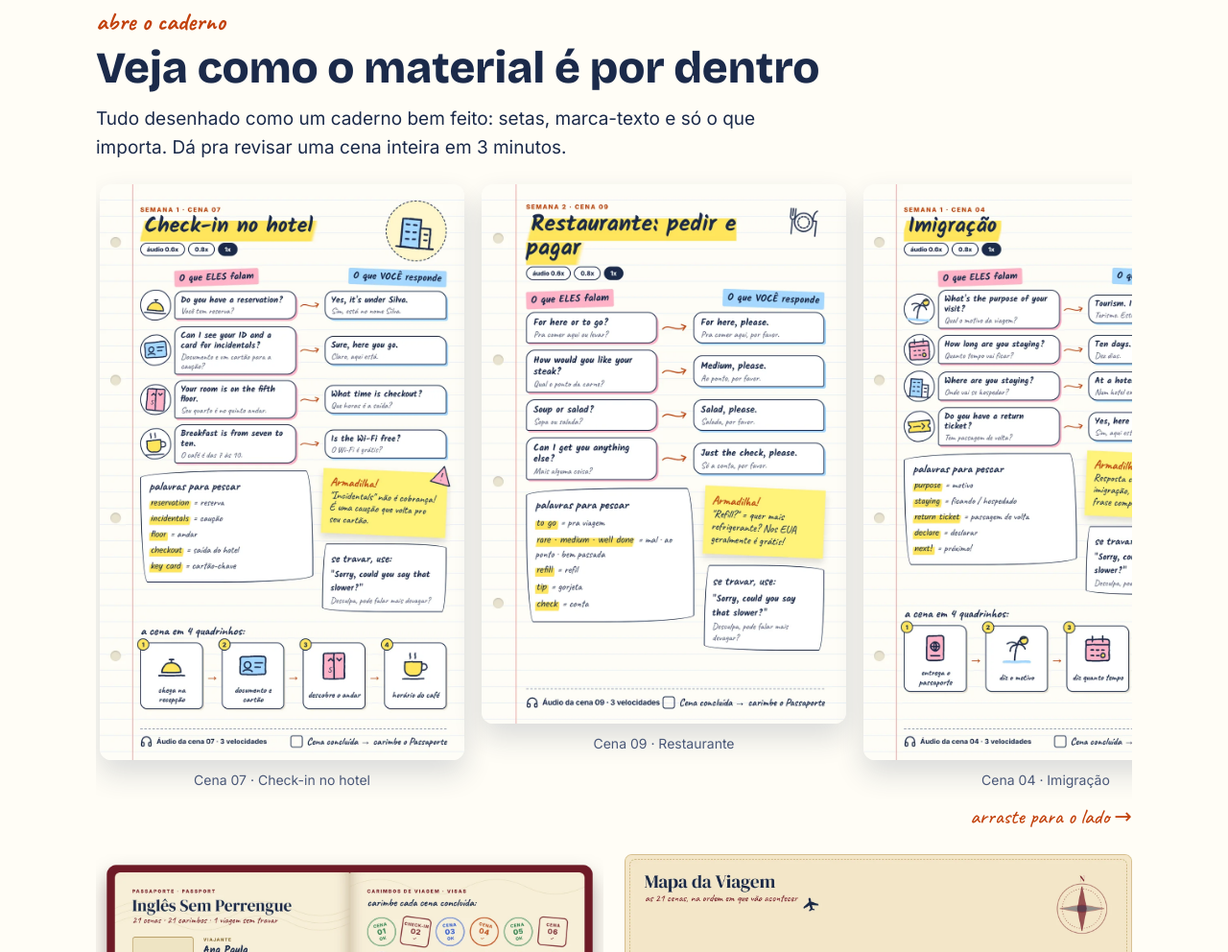
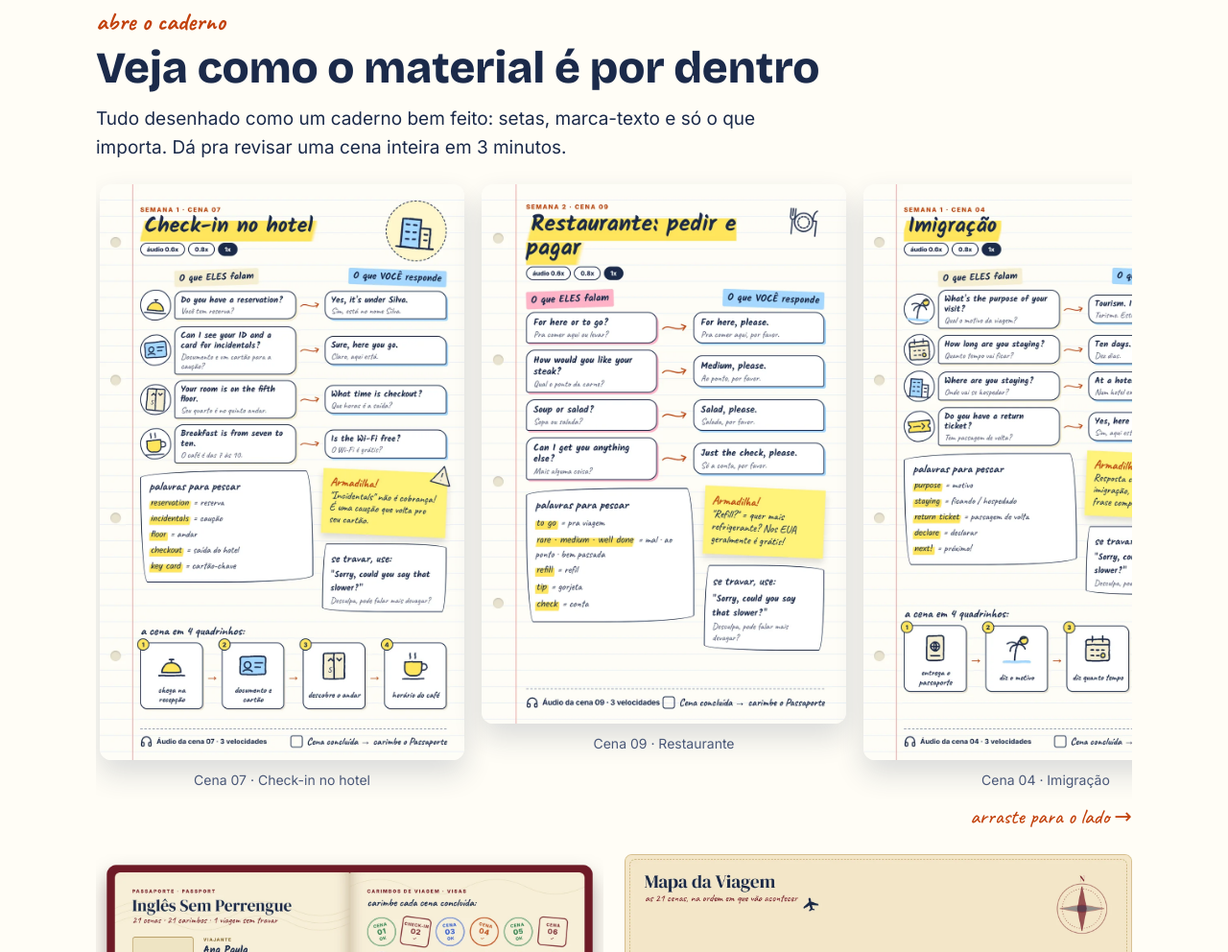
Before and after one commit to vitormurilo2021-lab/ingles-sem-perrengue, a plain HTML site: page public/oferta/index.html in a window 1280 px wide. Shown: the part 3637-4629 px from the top of the page at 96% size. Drawn offline with Linux system fonts and the light colour scheme.

Commit message:
Mapas de cena: rosa trocado por amarelo claro neutro
Co-Authored-By: Claude Opus 5.5 <noreply@anthropic.com>
Claude-Session: https://claude.ai/code/session_01QvmczT1P3uEks9Ar8yfoC3

```diff
--- a/public/oferta/index.html
+++ b/public/oferta/index.html
@@ -73,7 +73,7 @@
     <p class="kicker note" style="color:var(--hl)">o que chega pra você</p>
     <h2>Tudo o que você vai receber</h2>
     <div class="deliv">
-      <article class="dcard"><img src="/assets/img/cena-hotel-v2.webp" width="900" height="1420" loading="lazy" alt="Página do Mapa de Cena: Check-in no hotel"><div><span class="num note">01</span><h3>21 Mapas de Cena</h3><p>Um mapa ilustrado por situação: o que eles falam, o que você responde e as palavras para "pescar".</p></div></article>
+      <article class="dcard"><img src="/assets/img/cena-hotel-v3.webp" width="900" height="1420" loading="lazy" alt="Página do Mapa de Cena: Check-in no hotel"><div><span class="num note">01</span><h3>21 Mapas de Cena</h3><p>Um mapa ilustrado por situação: o que eles falam, o que você responde e as palavras para "pescar".</p></div></article>
       <article class="dcard"><div class="audio-art" aria-hidden="true"><svg width="54" height="54" viewBox="0 0 24 24" fill="none" stroke="#1B2A4A" stroke-width="2" stroke-linecap="round"><path d="M3 14v-2a9 9 0 0 1 18 0v2"/><rect x="2.5" y="14" width="5" height="7" rx="1.5"/><rect x="16.5" y="14" width="5" height="7" rx="1.5"/></svg><div class="chips"><span>0.6x</span><span>0.8x</span><span class="on">1x</span></div></div><div><span class="num note">02</span><h3>63 áudios de treino</h3><p>Cada uma das 21 cenas em 3 velocidades, para ouvir no fone em qualquer lugar.</p></div></article>
       <article class="dcard"><img src="/assets/img/mapa-viagem.webp" width="1600" height="960" loading="lazy" alt="Mapa da Viagem com as 21 cenas"><div><span class="num note">03</span><h3>Mapa da Viagem</h3><p>A linha do tempo do embarque à volta, com as cenas na ordem em que vão acontecer.</p></div></article>
       <article class="dcard"><img src="/assets/img/cartoes.webp" width="1200" height="1000" loading="lazy" alt="Cartões de Bolso no celular"><div><span class="num note">04</span><h3>Cartões de Bolso</h3><p>As frases de cada cena para salvar no celular e consultar na hora, mesmo sem internet.</p></div></article>
@@ -88,9 +88,9 @@
   <h2>Veja como o material é por dentro</h2>
   <p class="lead">Tudo desenhado como um caderno bem feito: setas, marca-texto e só o que importa. Dá pra revisar uma cena inteira em 3 minutos.</p>
   <div class="gallery" id="gallery">
-    <figure><img src="/assets/img/cena-hotel-v2.webp" width="900" height="1420" loading="lazy" alt="Mapa de Cena 07: Check-in no hotel"><figcaption>Cena 07 · Check-in no hotel</figcaption></figure>
+    <figure><img src="/assets/img/cena-hotel-v3.webp" width="900" height="1420" loading="lazy" alt="Mapa de Cena 07: Check-in no hotel"><figcaption>Cena 07 · Check-in no hotel</figcaption></figure>
     <figure><img src="/assets/img/cena-rest.webp" width="900" height="1330" loading="lazy" alt="Mapa de Cena 09: Restaurante"><figcaption>Cena 09 · Restaurante</figcaption></figure>
-    <figure><img src="/assets/img/cena-imig-v2.webp" width="900" height="1420" loading="lazy" alt="Mapa de Cena 04: Imigração"><figcaption>Cena 04 · Imigração</figcaption></figure>
+    <figure><img src="/assets/img/cena-imig-v3.webp" width="900" height="1420" loading="lazy" alt="Mapa de Cena 04: Imigração"><figcaption>Cena 04 · Imigração</figcaption></figure>
   </div>
   <p class="swipe note">arraste para o lado →</p>
   <div class="wide-figs">
```
Also changed, not shown: public/assets/img/cena-hotel-v2.webp (deleted), public/assets/img/cena-hotel-v3.webp (added), public/assets/img/cena-imig-v2.webp (deleted), public/assets/img/cena-imig-v3.webp (added).
